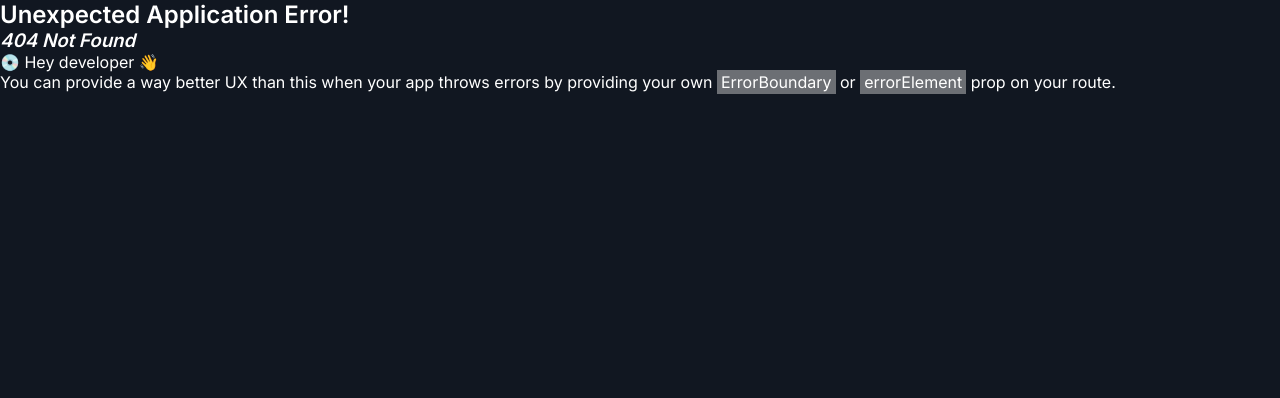
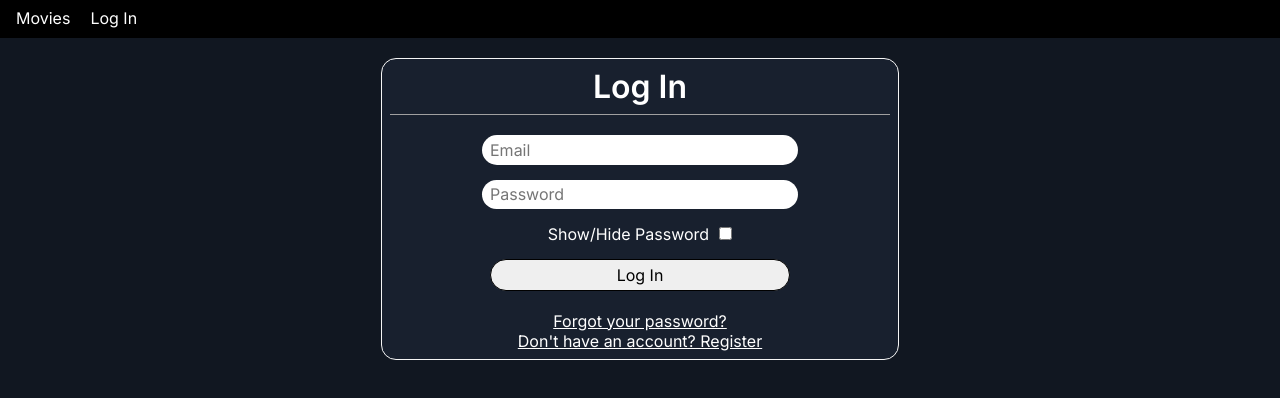
Before and after one commit to HawkCal/Open-Movies, a React (Vite) app: page /Open-Movies/login in a window 1280 px wide. Before the commit this address had no page. Shown: the top 398 px of the page. Built offline with nearby package versions, Linux system fonts and the light colour scheme; no server answers.

Commit message:
updated routes

```diff
--- a/src/components/MovieCard.jsx
+++ b/src/components/MovieCard.jsx
@@ -3,7 +3,7 @@ import { useNavigate } from "react-router-dom";
 export default function MovieCard({ data }) {
   const navigate = useNavigate();
   return (
-    <div className='movieCard' onClick={() => navigate(`/${data.id}`)}>
+    <div className='movieCard' onClick={() => navigate(`/Open-Movies/${data.id}`)}>
       <img src={data.posterUrl} alt={data.title + ' poster'} />
       <div>
         <h3>{data.title}</h3>
--- a/src/components/NavBar.jsx
+++ b/src/components/NavBar.jsx
@@ -10,16 +10,16 @@ export default function NavBar() {
   return (
     <ul className='navBar'>
       <li className='navItem'>
-        <Link to='/'>Movies</Link>
+        <Link to='/Open-Movies'>Movies</Link>
       </li>
       <li className='navItem'>
         {
           user ?
-            <Link to='/account'>Account</Link>
+            <Link to='/Open-Movies/account'>Account</Link>
             :
             <Link
-              to='/login'
-              state={{ previousRoute: [ '/login', '/register' ].includes(location.pathname) ? '/' : location.pathname }}
+              to='/Open-Movies/login'
+              state={{ previousRoute: [ '/Open-Movies/login', '/Open-Movies/register' ].includes(location.pathname) ? '/Open-Movies' : location.pathname }}
             >Log In
             </Link>
         }
--- a/src/components/UserReviewContainer.jsx
+++ b/src/components/UserReviewContainer.jsx
@@ -33,7 +33,11 @@ export default function UserReviewContainer({
               :
               <ReviewInput movieId={movieId} movieTitle={movieTitle} userId={user.uid} userName={userInfo ? userInfo.userName : ''} />
             :
-            <Link to='/login' state={{ previousRoute: [ '/login', '/register' ].includes(previousPathName) ? '/' : previousPathName }}>Log in or register to leave a review</Link>
+            <Link
+              to='/Open-Movies/login'
+              state={{ previousRoute: [ '/Open-Movies/login', '/Open-Movies/register' ].includes(previousPathName) ? '/Open-Movies' : previousPathName }}
+            >Log in or register to leave a review
+            </Link>
       }
     </div>
   );
--- a/src/routes/Account.jsx
+++ b/src/routes/Account.jsx
@@ -25,7 +25,7 @@ export default function Account() {
   }, [ user, loading ]);
 
   function reviewClickHandler(movieId) {
-    navigate(`/${movieId}`);
+    navigate(`/Open-Movies/${movieId}`);
   }
 
   async function handleDelete() {
@@ -44,7 +44,7 @@ export default function Account() {
               <h2>{userData.userName}</h2>
               <p>{userData.email}</p>
               <button className='baseBtn' onClick={signUserOut}>Sign Out</button>
-              <Link to='/resetpassword'>Reset Password</Link>
+              <Link to='/Open-Movies/resetpassword'>Reset Password</Link>
               <button className='baseBtn' onClick={handleDelete}>Delete Account</button>
             </div>
             <h3>Reviews</h3>
--- a/src/routes/Login.jsx
+++ b/src/routes/Login.jsx
@@ -115,9 +115,9 @@ export default function Login() {
               </div>
             </form>
             <div>
-              <Link to='/resetpassword'>Forgot your password?</Link>
+              <Link to='/Open-Movies/resetpassword'>Forgot your password?</Link>
               <br />
-              <Link to='/register' state={{ previousRoute: previousRoute }}>Don't have an account? Register</Link>
+              <Link to='/Open-Movies/register' state={{ previousRoute: previousRoute }}>Don't have an account? Register</Link>
             </div>
           </div>
       }
--- a/src/routes/Register.jsx
+++ b/src/routes/Register.jsx
@@ -157,7 +157,7 @@ export default function Register() {
               <input type='submit' id='loginSubmit' value='Register'></input>
             </div>
           </form>
-          <Link to='/login' state={{ previousRoute: previousRoute }}>Already have an account? Log in</Link>
+          <Link to='/Open-Movies/login' state={{ previousRoute: previousRoute }}>Already have an account? Log in</Link>
         </div>
       }
     </div>
--- a/src/routes/ResetPassword.jsx
+++ b/src/routes/ResetPassword.jsx
@@ -52,7 +52,7 @@ export default function ResetPassword() {
             </div>
           </form>
       }
-      <Link to='/login' state={{ previousRoute: location.pathname }}>Log in</Link>
+      <Link to='/Open-Movies/login' state={{ previousRoute: location.pathname }}>Log in</Link>
     </div>
   );
 }
```
Also changed, not shown: src/main.jsx (+7 -7 lines).
